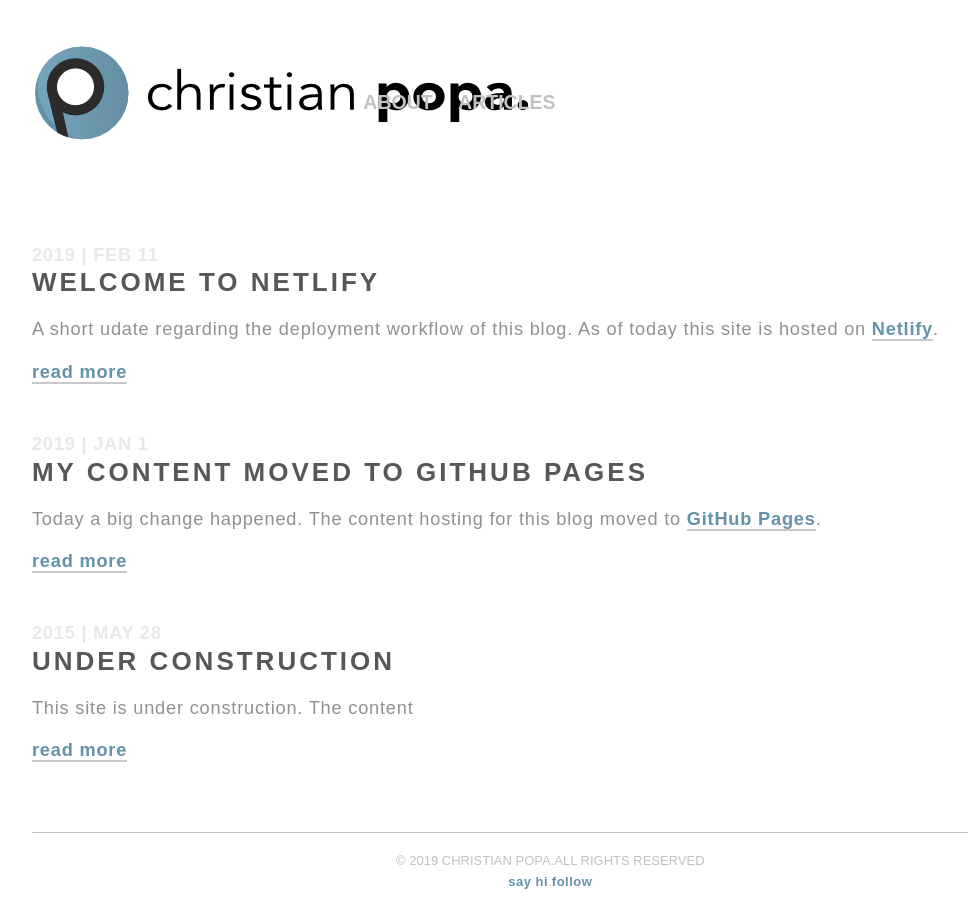
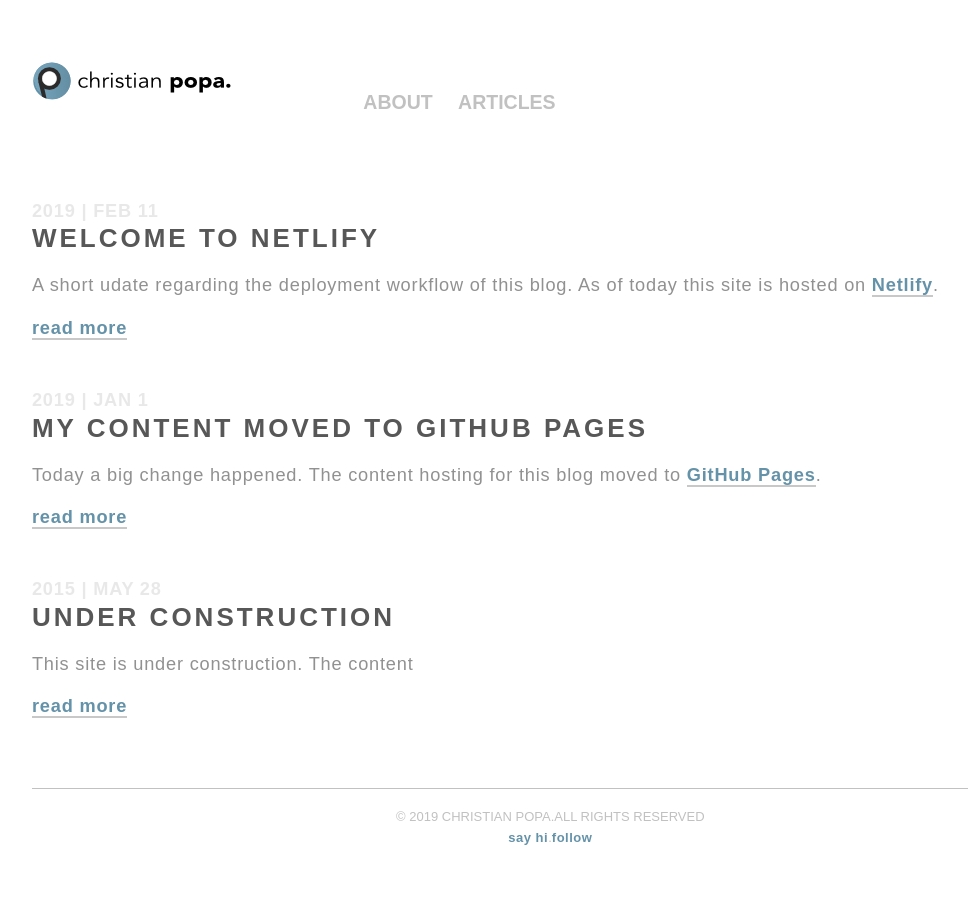
Before and after one commit to cristego/cristego.github.io, a Jekyll site: the page built from articles/index.html, in a window 1280 px wide. Shown: the whole page, without its empty margins (51-1019 px from the left). Built offline with Jekyll 4.4.1, drawn with Linux system fonts in a browser that asks for light colours; the list of posts is cut into pages by our own code.

Commit message:
update logo

```diff
--- a/_layouts/default_page.html
+++ b/_layouts/default_page.html
@@ -5,7 +5,7 @@
 <header>
 <div id="siteLogo">
 <!-- <h1><a href="{{ site.url }}">c p</a></h1> -->
-<a href="{{ site.url }}"><img id="logo_img" src="{{ "/media/cplogo_new_s.png" | prepend: site.url }}"></img></a>
+<a href="{{ site.url }}"><img id="logo_img" src="{{ "/media/cplogo_new_200px.png" | prepend: site.url }}"></img></a>
 </div>
 <div id="nav_header">
 <ul>
```
Also changed, not shown: media/cplogo_new_200px.png (added).
